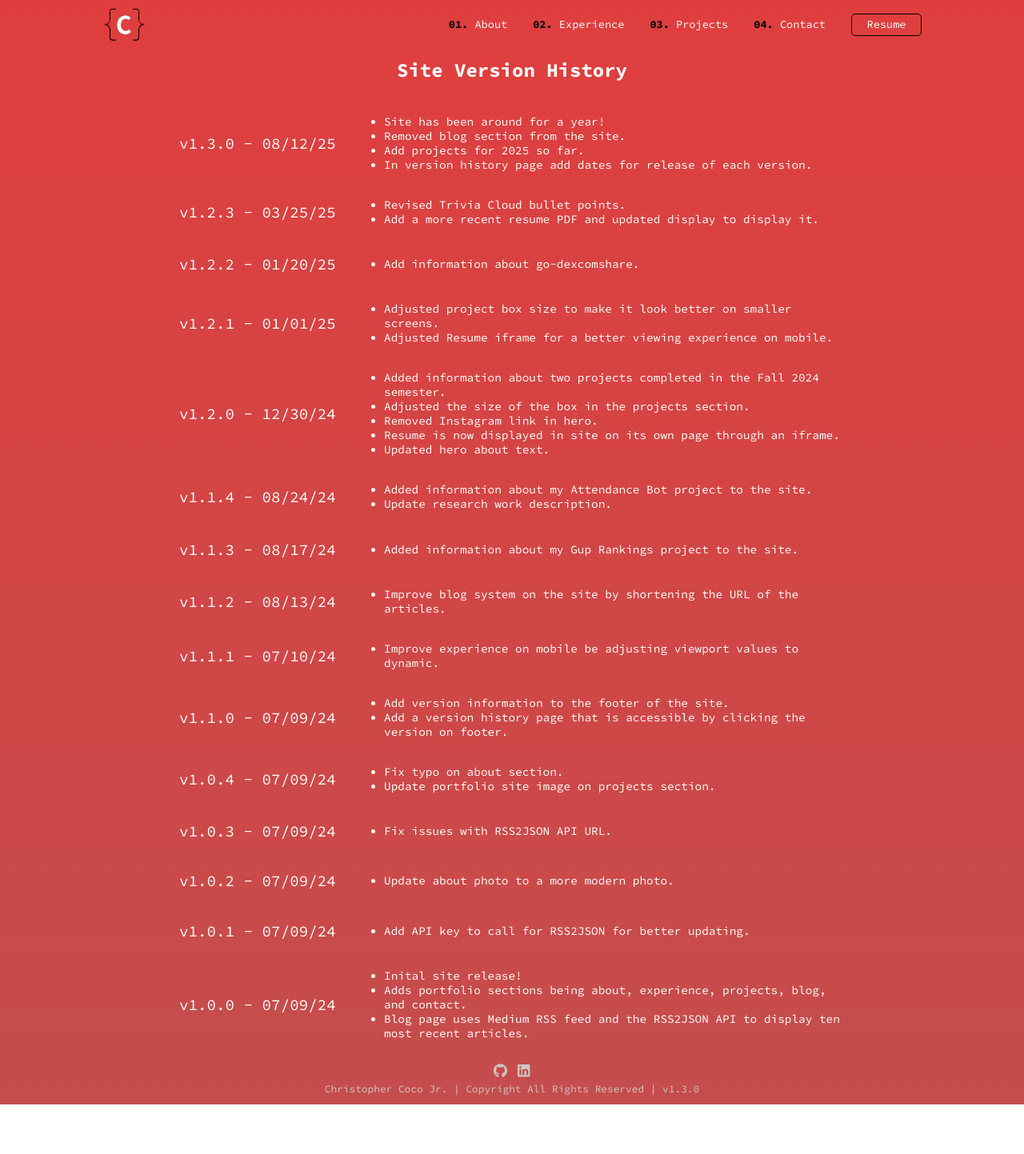
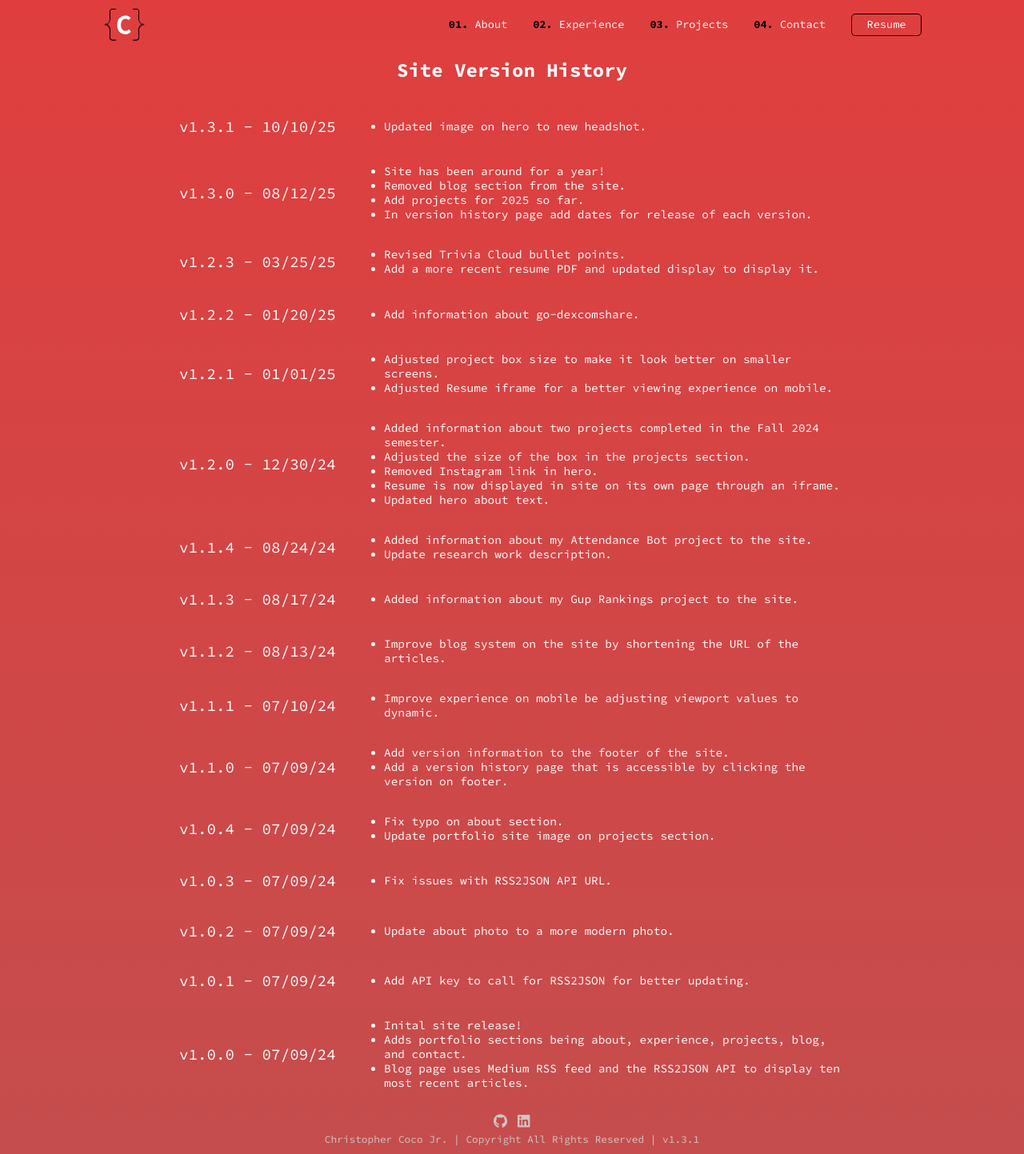
Before and after one commit to cjcocokrisp/portfolio-site, a Next.js app: page /version-history in a window 1280 px wide. Shown: the whole page at 80% size. Before the commit the page ends 1381 px from the top, so only its background shows below. Built offline with nearby package versions, Linux system fonts and the light colour scheme.

Commit message:
fix: update version number

```diff
--- a/src/app/version-history/page.tsx
+++ b/src/app/version-history/page.tsx
@@ -9,6 +9,12 @@
             <NavBar alt={true}/>
             <div className="container history-details" style={{minHeight: "86vh"}}>
                 <p className={`${sourceCodePro.className} history-title`}>Site Version History</p>
+                <div className={`${sourceCodePro.className} version-card`}>
+                    <p className="version-title">v1.3.1 - 10/10/25</p>
+                    <ul>
+                        <li>Updated image on hero to new headshot.</li>
+                    </ul>
+                </div>
                 <div className={`${sourceCodePro.className} version-card`}>
                     <p className="version-title">v1.3.0 - 08/12/25</p>
                     <ul>
--- a/src/components/Footer/index.tsx
+++ b/src/components/Footer/index.tsx
@@ -25,7 +25,7 @@
                     <FontAwesomeIcon icon={faLinkedin} className="footer-icon"/>
                 </a>
             </div>
-            <div className="footer-text">Christopher Coco Jr. | Copyright All Rights Reserved | <a href="/version-history">v1.3.0</a></div>
+            <div className="footer-text">Christopher Coco Jr. | Copyright All Rights Reserved | <a href="/version-history">v1.3.1</a></div>
         </div>
       );
 }
```
